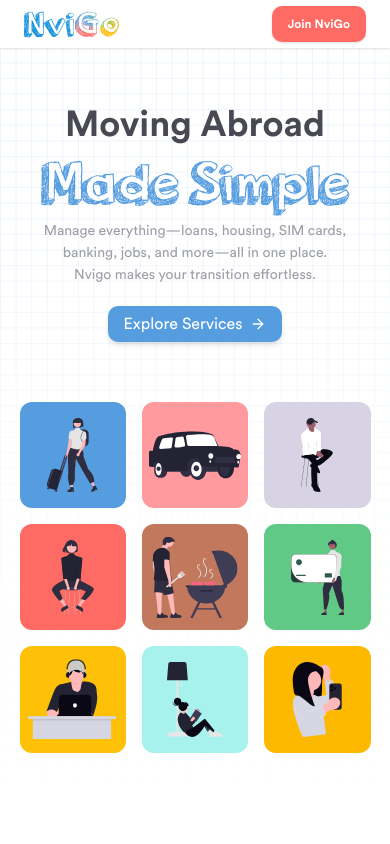
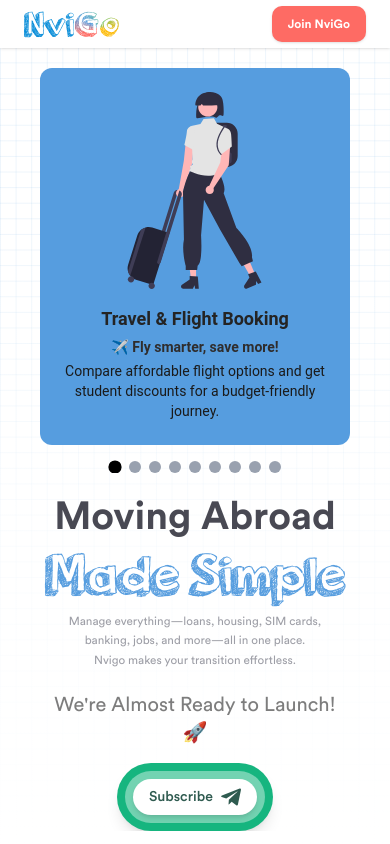
Before and after one commit to dev-nvigo/nvigo-client, a Next.js app: page / in a window 390 px wide. Shown: the top 844 px of the page. Built offline with nearby package versions, Linux system fonts and the light colour scheme.

Commit message:
Hero section + Mobile ui bug fixes

```diff
--- a/src/app/(main)/home/hero/Hero.tsx
+++ b/src/app/(main)/home/hero/Hero.tsx
@@ -4,9 +4,8 @@ import ImageGrid from "./grid/ImageGrid";
 import HeaderOne from "@/components/ui/header1";
 import HeaderTwo from "@/components/ui/header2";
 import SubText from "@/components/ui/sub-text";
-import CTAButton from "@/components/ui/ctabutton";
-import { COMINGSOON } from "@/components/ConstantLinks";
-
+import Subscribe from "@/components/ui/subscribe";
+import GridCarousel from "./grid/GridCarousel";
 
 const Hero = () => {
     return (
@@ -14,12 +13,15 @@ const Hero = () => {
             <GridBackground />
             <div className="relative w-full flex flex-col md:flex-row items-center justify-center px-10 gap-10 max-w-7xl mx-auto">
                 <div className="flex flex-col w-full md:max-w-[50%] items-center md:items-start">
+                    <GridCarousel />
                     <HeaderOne type={1}>Moving Abroad</HeaderOne>
                     <HeaderTwo className="mt-3 text-c-blue-200">Made Simple</HeaderTwo>
                     <SubText>Manage everything—loans, housing, SIM cards,</SubText>
                     <SubText>banking, jobs, and more—all in one place.</SubText>
                     <SubText>Nvigo makes your transition effortless.</SubText>
-                    <CTAButton className="mt-5 bg-c-blue-200 hover:bg-c-blue-200-h" href={COMINGSOON}>Explore Services</CTAButton>
+                    {/* <CTAButton className="mt-5 bg-c-blue-200 hover:bg-c-blue-200-h" href={COMINGSOON}>Explore Services</CTAButton> */}
+
+                    <Subscribe isHero={true}/>
                 </div>
                 <ImageGrid />
             </div>
--- /dev/null
+++ b/src/app/(main)/home/hero/grid/GridCarousel.tsx
@@ -0,0 +1,150 @@
+"use client";
+
+import { useState } from "react";
+import { useSwipeable } from "react-swipeable";
+import { motion } from "framer-motion";
+import Image from "next/image";
+
+const gridData = [
+    {
+        src: "/svgs/image1.svg",
+        alt: "Travel & Flight Booking",
+        line_1: "✈️ Fly smarter, save more!",
+        line_2: "Compare affordable flight options and get student discounts for a budget-friendly journey.",
+        bgColor: "#569DDF",
+        scale: ""
+    },
+    {
+        src: "/svgs/image2.svg",
+        alt: "Airport Pickup",
+        line_1: "🚖 Stress-free airport rides!",
+        line_2: "Skip the confusion—book reliable airport pickups to your university or city hassle-free.",
+        bgColor: "#FF9A9E",
+        scale: "scale-125"
+    },
+    {
+        src: "/svgs/image3.svg",
+        alt: "Health Insurance",
+        line_1: "🩺 Get covered, stay safe!",
+        line_2: "Find affordable health insurance plans tailored for international students.",
+        bgColor: "#D7D3E4",
+        scale: ""
+    },
+    {
+        src: "/svgs/image4.svg",
+        alt: "Tax Filing Assistance",
+        line_1: "📑 File taxes without stress!",
+        line_2: "Get expert guidance to file your U.S. taxes correctly and maximize returns.",
+        bgColor: "#FE6B64",
+        scale: ""
+    },
+    {
+        src: "/svgs/image5.svg",
+        alt: "Food & Grocery Delivery",
+        line_1: "🥗 Eat well, live better!",
+        line_2: "Find student meal plans, grocery delivery services, and budget-friendly dining options.",
+        bgColor: "#C2785D",
+        scale: "scale-115"
+    },
+    {
+        src: "/svgs/image6.svg",
+        alt: "Banking & Finances",
+        line_1: "💳 Set up hassle-free banking!",
+        line_2: "Open a student-friendly account, get credit cards, and manage finances easily in the U.S.",
+        bgColor: "#61C986",
+        scale: ""
+    },
+    {
+        src: "/svgs/image7.svg",
+        alt: "Job Portals & Placement",
+        line_1: "💼 Kickstart your career!",
+        line_2: "Explore job portals, internships, and networking opportunities to land your dream role.",
+        bgColor: "#FFC107",
+        scale: "scale-120"
+    },
+    {
+        src: "/svgs/image8.svg",
+        alt: "Mobile SIM & Data Plans",
+        line_1: "📶 Stay connected anywhere!",
+        line_2: "Choose from the best SIM card and data plans designed for international students.",
+        bgColor: "#A7F2ED",
+        scale: ""
+    },
+    {
+        src: "/svgs/image9.svg",
+        alt: "Housing Assistance",
+        line_1: "🏠 Find a safe & affordable home!",
+        line_2: "Navigating housing in a new country is tough, but we’ve got you covered with trusted rental options.",
+        bgColor: "#FDB900",
+        scale: ""
+    },
+];
+
+
+const GridCarousel = () => {
+    const [index, setIndex] = useState(0);
+
+    const handlers = useSwipeable({
+        onSwipedLeft: () => setIndex((prev) => (prev + 1) % gridData.length),
+        onSwipedRight: () => setIndex((prev) => (prev - 1 + gridData.length) % gridData.length),
+        preventScrollOnSwipe: true,
+        trackMouse: true,
+    });
+
+    return (
+        <>
+            {/* Mobile Carousel */}
+            <div className="block md:hidden w-full mt-5 overflow-hidden mb-5 flex-grow" {...handlers}>
+                <motion.div
+                    className="flex w-full"
+                    animate={{ x: `-${index * 100}%` }}
+                    transition={{ ease: "easeInOut", duration: 0.5 }} // ✅ Smooth transition
+                >
+                    {gridData.map((item, i) => (
+                        <div
+                            key={i}
+                            className="w-full min-w-full flex flex-col items-center text-center p-6 rounded-xl justify-end"
+                            style={{ backgroundColor: item.bgColor }}
+                        >
+                            {/* Image: Auto scales but doesn't exceed 40vh */}
+                            <Image
+                                src={item.src}
+                                alt={item.alt}
+                                width={500}
+                                height={500}
+                                className="w-[100%] h-auto max-h-[40vh] aspect-[4/3]"
+                            />
+                            <h2 className="mt-4 text-lg font-bold text-c-white-900">{item.alt}</h2>
+                            <p className="text-sm mt-1 font-semibold text-c-white-800">
+                                {item.line_1}
+                            </p>
+                            <p className="text-sm mt-1 text-white-800">
+                                {item.line_2}
+                            </p>
+                            {/* <a href="#" className="mt-2 text-c-white-800 self-start text-left">
+                                Learn More
+                            </a> */}
+                        </div>
+                    ))}
+                </motion.div>
+
+                {/* Pagination Dots */}
+                <div className="flex justify-center mt-4 space-x-2">
+                    {gridData.map((_, i) => (
+                        <button
+                            key={i}
+                            onClick={() => {
+                                // ✅ Smooth transition when clicking dots
+                                setIndex((prev) => (prev === i ? prev : i));
+                            }}
+                            className={`w-3 h-3 rounded-full ${index === i ? "bg-black scale-110" : "bg-gray-400"} transition-all duration-300`}
+                            aria-label={`Go to slide ${i + 1}`}
+                        />
+                    ))}
+                </div>
+            </div>
+        </>
+    );
+};
+
+export default GridCarousel;
--- a/src/app/(main)/home/hero/grid/ImageGrid.tsx
+++ b/src/app/(main)/home/hero/grid/ImageGrid.tsx
@@ -14,7 +14,7 @@ const gridItems = [
 
 const ImageGrid = () => {
     return (
-        <div className="grid grid-cols-3 grid-rows-3 gap-4 w-[90vw] h-[90vw] md:w-[30vw] md:h-[30vw] mt-5 md:mt-0">
+        <div className="hidden md:grid grid-cols-3 grid-rows-3 gap-4 w-[90vw] h-[90vw] md:w-[30vw] md:h-[30vw] mt-5 md:mt-0">
             {gridItems.map((item, index) => (
                 <GridItem key={index} {...item} />
             ))}
--- a/src/components/Logo.tsx
+++ b/src/components/Logo.tsx
@@ -5,7 +5,7 @@ import Link from "next/link";
 interface NavbarLogoProps { isFooter?: boolean };
 
 const NavbarLogo: React.FC<NavbarLogoProps> = ({ isFooter = false }) => {
-    const fontSize = isFooter ? "text-6xl md:text-5xl lg:text-7xl" : "text-4xl md:text-5xl lg:text-7xl";
+    const fontSize = isFooter ? "text-[10vh] xs:text-6xl md:text-5xl lg:text-7xl" : "text-4xl md:text-5xl lg:text-7xl";
     return (
         <Link href="/" className="flex items-center">
             <div className="relative w-[10vw] flex items-center">
@@ -21,7 +21,7 @@ const NavbarLogo: React.FC<NavbarLogoProps> = ({ isFooter = false }) => {
                         WebkitBackgroundClip: "text",
                         WebkitTextFillColor: "transparent",
                     }}
-                    className={`text-4xl md:text-5xl lg:text-7xl tracking-widest mt-2 !font-orange-juice ${fontSize}`}
+                    className={`tracking-widest mt-2 !font-orange-juice ${fontSize}`}
                 >
                     Go
                 </span>
--- a/src/components/ui/header1.tsx
+++ b/src/components/ui/header1.tsx
@@ -9,9 +9,9 @@ interface HeaderOneProps {
 const HeaderOne: React.FC<HeaderOneProps> = ({ children, type, className = "" }) => {
     let fontSize;
     if (type === 1) {
-        fontSize = "text-4xl md:text-7xl";
+        fontSize = "text-[8vw] xs:text-[10vw] md:text-7xl";
     } else {
-        fontSize = "text-3xl md:text-6xl";
+        fontSize = "text-[7vw] xs:text-[8vw] md:text-6xl";
     }
     return (
         <span
--- a/src/components/ui/header2.tsx
+++ b/src/components/ui/header2.tsx
@@ -8,7 +8,7 @@ interface HeaderTwoProps {
 const HeaderTwo: React.FC<HeaderTwoProps> = ({ children, className = "" }) => {
     return (
         <span
-            className={`text-6xl md:text-7xl leading-none !font-orange-juice ${className}`}
+            className={`text-[12vw] xs:text-[15vw] md:text-7xl leading-none !font-orange-juice ${className}`}
         >
             {children}
         </span>
--- a/src/components/ui/sub-text.tsx
+++ b/src/components/ui/sub-text.tsx
@@ -8,7 +8,7 @@ interface SubTextProps {
 const SubText: React.FC<SubTextProps> = ({ children, className = "" }) => {
     return (
         <span
-            className={`text-sm py-1 md:text-2xl text-c-white-600 leading-none !font-circular-book ${className}`}
+            className={`py-1 text-[3vw] md:text-2xl text-c-white-600 leading-none !font-circular-book ${className}`}
         >
             {children}
         </span>
--- a/src/app/(extras)/coming-soon/Subscribe.tsx
+++ b/src/components/ui/subscribe.tsx
@@ -2,15 +2,25 @@
 
 import { useState } from 'react';
 import { useRouter } from "next/navigation";
+import Image from 'next/image';
 import { HOME } from "@/components/ConstantLinks";
 
-const Subscribe = () => {
+
+interface SubscribeProps {
+    isHero?: boolean;
+}
+
+const Subscribe: React.FC<SubscribeProps> = ({ isHero = false }) => {
     const [email, setEmail] = useState('');
     const [firstName, setFirstName] = useState('');
     const [lastName, setLastName] = useState('');
     const [showPopup, setShowPopup] = useState(false);
     const [loading, setLoading] = useState(false);
     const [message, setMessage] = useState('');
+    const headerFont = isHero ? "text-center !font-circular-book text-c-white-700 mt-5 md:mt-10 text-xl sm:text-xl md:text-3xl" : "!font-circular text-black text-xl sm:text-xl md:text-3xl";
+    const inputFormat = isHero ? "hidden md:block" : "";
+    const divFormat = isHero ? "flex flex-col items-center md:block" : "";
+    const paraText = isHero ? "..." : "- with all the features and services you need!";
 
     const router = useRouter();
 
@@ -50,9 +60,23 @@ const Subscribe = () => {
     };
 
     return (
-        <div>
-            {/* Initial UI - Only Email Input */}
-            <div className="p-2 bg-[#16B57F] rounded-full shadow-lg mt-3">
+        <div className={divFormat}>
+            <h1 className={`mt-4 ${headerFont}`}>
+                We&apos;re Almost Ready to Launch! 🚀
+            </h1>
+
+            {/* Content */}
+            {!isHero && <>
+                <p className="mt-3 text-xs sm:text-xs md:text-sm !font-circular-book text-c-white-800 max-w-2xl">
+                    Very soon, <span className="!font-circular font-bold">Nvigo</span> will be fully live {paraText}
+                </p>
+                <p className="text-xs sm:text-xs md:text-sm !font-circular-book text-c-white-800">
+                    In the meantime, stay tuned and get ready for something exciting. 🎉
+                </p>
+            </>}
+
+
+            <div className="p-2 bg-[#16B57F] rounded-full shadow-lg mt-4 w-fit md:w-auto">
                 <div className="flex flex-row gap-4 items-center justify-center text-center">
                     <div
                         className="flex items-center rounded-full p-2 w-full max-w-lg bg-white/40"
@@ -62,7 +86,7 @@ const Subscribe = () => {
                             placeholder="Enter your email"
                             value={email}
                             onChange={(e) => setEmail(e.target.value)}
-                            className="flex-1 bg-transparent text-black placeholder-black px-4 py-2 outline-none !font-circular-med text-sm opacity-50 autofill:bg-transparent autofill:text-black"
+                            className={`flex-1 bg-transparent text-black placeholder-black px-4 py-2 outline-none !font-circular-med text-sm opacity-50 autofill:bg-transparent autofill:text-black ${inputFormat}`}
                             style={{
                                 opacity: 0.5,
                                 WebkitBoxShadow: "0 0 0px 1000px transparent inset",
@@ -70,15 +94,17 @@ const Subscribe = () => {
                             }}
                         />
 
-
                         <button
                             onClick={handleSubscribeClick}
                             className="flex items-center gap-2 bg-white !text-[#2F5B50] !font-circular-med px-4 py-2 rounded-full shadow-md transition-transform transform hover:scale-105 text-sm"
                         >
                             Subscribe
-                            <svg xmlns="http://www.w3.org/2000/svg" fill="currentColor" viewBox="0 0 16 16" className="w-5 h-5">
-                                <path d="M15.854 0.146a.5.5 0 0 0-.527-.093l-15 6.5a.5.5 0 0 0 .08.94l5.4 1.543 1.543 5.4a.5.5 0 0 0 .94.08l6.5-15a.5.5 0 0 0-.093-.527zM6.21 8.79l3.48-3.48L4.219 6.5l1.991 2.29zm1.54 1.54l2.29 1.991-1.19-5.472-3.48 3.48 2.38 2.38z" />
-                            </svg>
+                            <Image
+                                src="/svgs/subscribe.svg"
+                                alt="Subscribe Icon"
+                                width={20}
+                                height={20}
+                            />
                         </button>
                     </div>
                 </div>
```
Also changed, not shown: src/app/(extras)/coming-soon/page.tsx (+1 -17 lines), src/app/globals.css (+40 -38 lines), src/components/navbar/index.tsx (+5 -4 lines), public/svgs/subscribe.svg (added).
